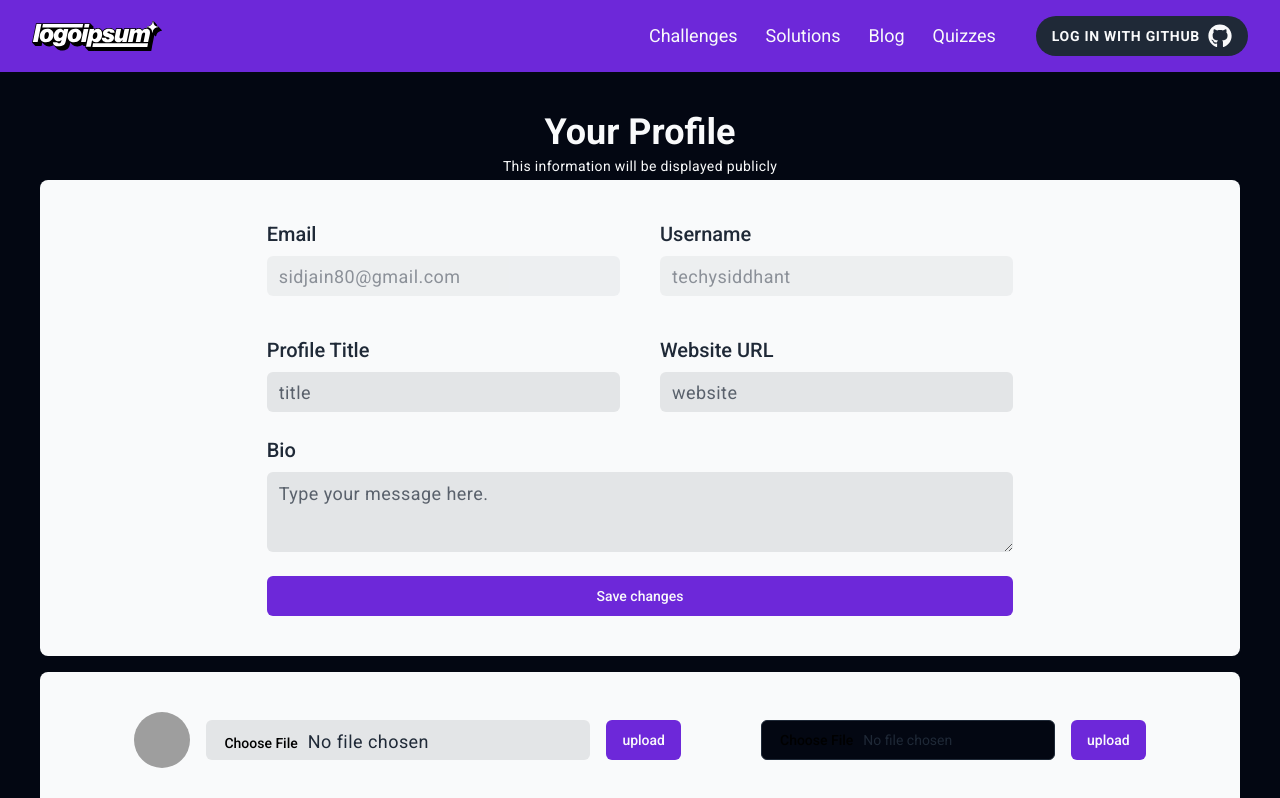
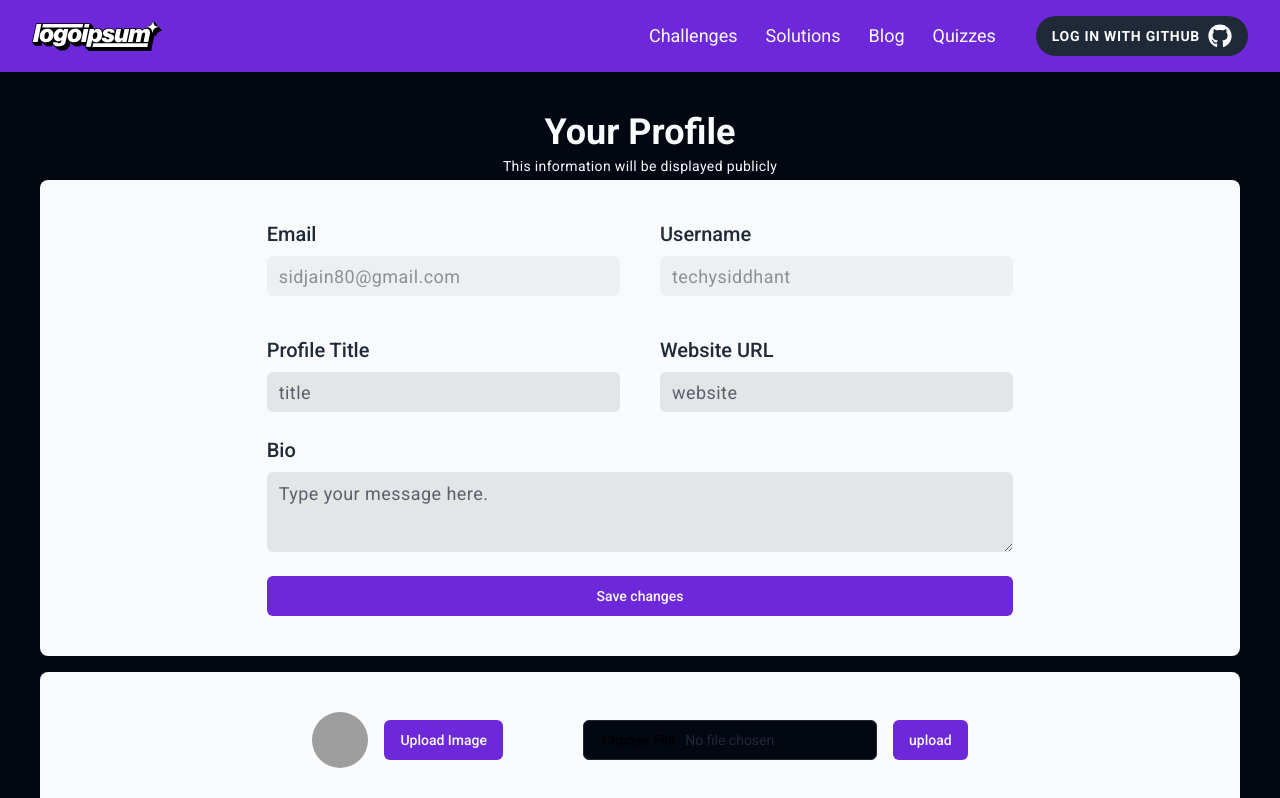
Before and after one commit to 100xcoding/100xcoding-prod, a Next.js app: page /profile in a window 1280 px wide. Shown: the top 798 px of the page. Built offline with nearby package versions, Linux system fonts and the light colour scheme; no server answers; grey boxes are pictures that could not be loaded.

Commit message:
simplify the image upload code

```diff
--- a/src/actions/update-profile-action.ts
+++ b/src/actions/update-profile-action.ts
@@ -5,6 +5,7 @@ import { getErrorMessage } from "@/lib/utils";
 import { ProfileFormSchema } from "@/schema";
 import { redirect } from "next/navigation";
 import { z } from "zod";
+import { createUploadUrlAction } from "./file-upload-actions";
 type Inputs = z.infer<typeof ProfileFormSchema>;
 export async function updateProfileAction(data: Inputs) {
 	try {
@@ -35,3 +36,33 @@ export async function updateProfileAction(data: Inputs) {
 	}
 	//TODO: Add Revalidate function
 }
+export async function addProfileImageAction(
+	fileName: string,
+	fileType: string,
+	fileData: Blob
+) {
+	const uploadUrl = await createUploadUrlAction(fileName, fileType);
+	if (!uploadUrl) {
+		return {
+			success: false,
+			message: "URL Failed, Try again!",
+		};
+	}
+	const response = await fetch(uploadUrl, {
+		method: "PUT",
+		body: fileData,
+	});
+	console.log(response);
+	//TODO: Update the image name in the profile schema
+	if (response.ok && response.status === 200) {
+		return {
+			success: true,
+			message: "Image Upload Successfully!",
+		};
+	}
+	return {
+		success: false,
+		message: "Something went wrong, Try again!",
+	};
+	// TODO: re-Validate the Path
+}
--- a/src/app/(root)/profile/_components/profile-image-form.tsx
+++ b/src/app/(root)/profile/_components/profile-image-form.tsx
@@ -3,38 +3,64 @@ import { createUploadUrlAction } from "@/actions/file-upload-actions";
 import { Avatar, AvatarFallback, AvatarImage } from "@/components/ui/avatar";
 import { Button } from "@/components/ui/button";
 import { Input } from "@/components/ui/input";
-import React from "react";
+import { Label } from "@/components/ui/label";
+import {
+	appendDateToFileName,
+	checkFileSize,
+	validateFileType,
+} from "@/lib/utils";
+import React, { useRef } from "react";
 import { toast } from "sonner";
 
 export const ProfileImageForm = () => {
-	const handleImageUpload = async (e: React.FormEvent<HTMLFormElement>) => {
-		e.preventDefault();
-		const form = e.currentTarget as HTMLFormElement;
-		const formData = new FormData(form);
-		const file = formData.get("image") as File;
-		// console.log(file);
-		if (file.name === "") {
-			toast.error("Upload an Image!");
+	const allowedTypes = ["image/jpeg", "image/png", "image/jpg"];
+	const fileInputRef = useRef<HTMLInputElement>(null);
+	const handleProfileImageChange = (
+		event: React.ChangeEvent<HTMLInputElement>
+	) => {
+		const selectedFile = event.target.files && event.target.files[0];
+		if (selectedFile) {
+			if (!validateFileType(selectedFile, allowedTypes)) {
+				toast.error(
+					"Invalid file type. Only JPEG, PNG, and JPG files are allowed."
+				);
 				return;
 			}
-		console.log(file.name, file.type);
-		//TODO:update the file name
-		// TODO: empty the field after submit
-		const uploadUrl = await createUploadUrlAction(file.name, file.type);
-		console.log(uploadUrl);
+			if (!checkFileSize(selectedFile.size, 2)) {
+				toast.error("Maximum size allowed 2 MB");
+				return;
+			}
+			handleImageUpload(selectedFile);
+		}
+	};
+	const handleImageUpload = async (profile: File) => {
+		const originalFileName = profile.name;
+		const fileNameWithDate = appendDateToFileName(originalFileName);
+		// Create a new File object with the modified name
+		const modifiedFile = new File([profile], fileNameWithDate, {
+			type: profile.type,
+		});
+
+		const uploadUrl = await createUploadUrlAction(fileNameWithDate, profile.type);
 		const response = await fetch(uploadUrl, {
 			method: "PUT",
-			body: file,
+			body: modifiedFile,
 		});
-		console.log(response);
+		if (response.ok && response.status === 200) {
+			if (fileInputRef.current) {
+				fileInputRef.current.value = "";
+			}
 			// TODO: after this save the file name into the db
+			toast.success("Image Upload Successfully");
+		} else {
+			toast.error("Something went wrong, Try again!");
+		}
 	};
 	const onSubmitResume = () => {
 		console.log("dasjk");
 	};
 	return (
 		<div className="w-full  dark:bg-foreground dark:text-secondary p-10 rounded-lg flex justify-center gap-20 items-center">
-			<form onSubmit={handleImageUpload}>
 			<div className="flex gap-4 items-center ">
 				<Avatar className="w-14 h-14">
 					<AvatarImage
@@ -43,14 +69,19 @@ export const ProfileImageForm = () => {
 					/>
 					<AvatarFallback>CN</AvatarFallback>
 				</Avatar>
+				<Label htmlFor="profile">
 					<Input
 						type="file"
-						name="image"
-						className="text-lg tracking-wide font-poppins  dark:bg-input/10 dark:text-secondary dark:border-none  dark:placeholder:text-secondary/70 dark:ring-offset-transparent dark:focus-visible:ring-offset-[1px] dark:focus-visible:ring-1"
+						id="profile"
+						ref={fileInputRef}
+						onChange={handleProfileImageChange}
+						className="hidden text-lg tracking-wide font-poppins  dark:bg-input/10 dark:text-secondary dark:border-none  dark:placeholder:text-secondary/70 dark:ring-offset-transparent dark:focus-visible:ring-offset-[1px] dark:focus-visible:ring-1"
 					/>
-					<Button type="submit">upload</Button>
+					<Button asChild>
+						<span>Upload Image</span>
+					</Button>
+				</Label>
 			</div>
-			</form>
 			<form>
 				<div className="flex gap-4">
 					<Input type="file" />
--- a/src/lib/utils.ts
+++ b/src/lib/utils.ts
@@ -19,4 +19,29 @@ export const getErrorMessage = (error: unknown): string => {
 };
 export function getImageUrl(fileKey: string) {
 	return `${Env.NEXT_PUBLIC_BUCKET_URL}/${fileKey}`;
-  }
+}
+export const validateFileType = (
+	file: File,
+	allowedTypes: string[]
+): boolean => {
+	return allowedTypes.includes(file.type);
+};
+export function checkFileSize(fileSize: number, maxSizeInMB: number) {
+	const maxSizeInBytes = maxSizeInMB * 1024 * 1024;
+	if (fileSize > maxSizeInBytes) {
+		return false;
+	}
+	return true;
+}
+export function appendDateToFileName(fileName: string): string {
+	const currentDate = new Date();
+	const formattedDate = currentDate.toISOString().slice(0, 10); // Format: YYYY-MM-DD
+	const extensionIndex = fileName.lastIndexOf(".");
+	if (extensionIndex !== -1) {
+		const baseName = fileName.slice(0, extensionIndex);
+		const extension = fileName.slice(extensionIndex);
+		return `${baseName}_${formattedDate}${extension}`;
+	} else {
+		return `${fileName}_${formattedDate}`;
+	}
+}
```
Lines whose indentation alone changed are shown as unchanged.
